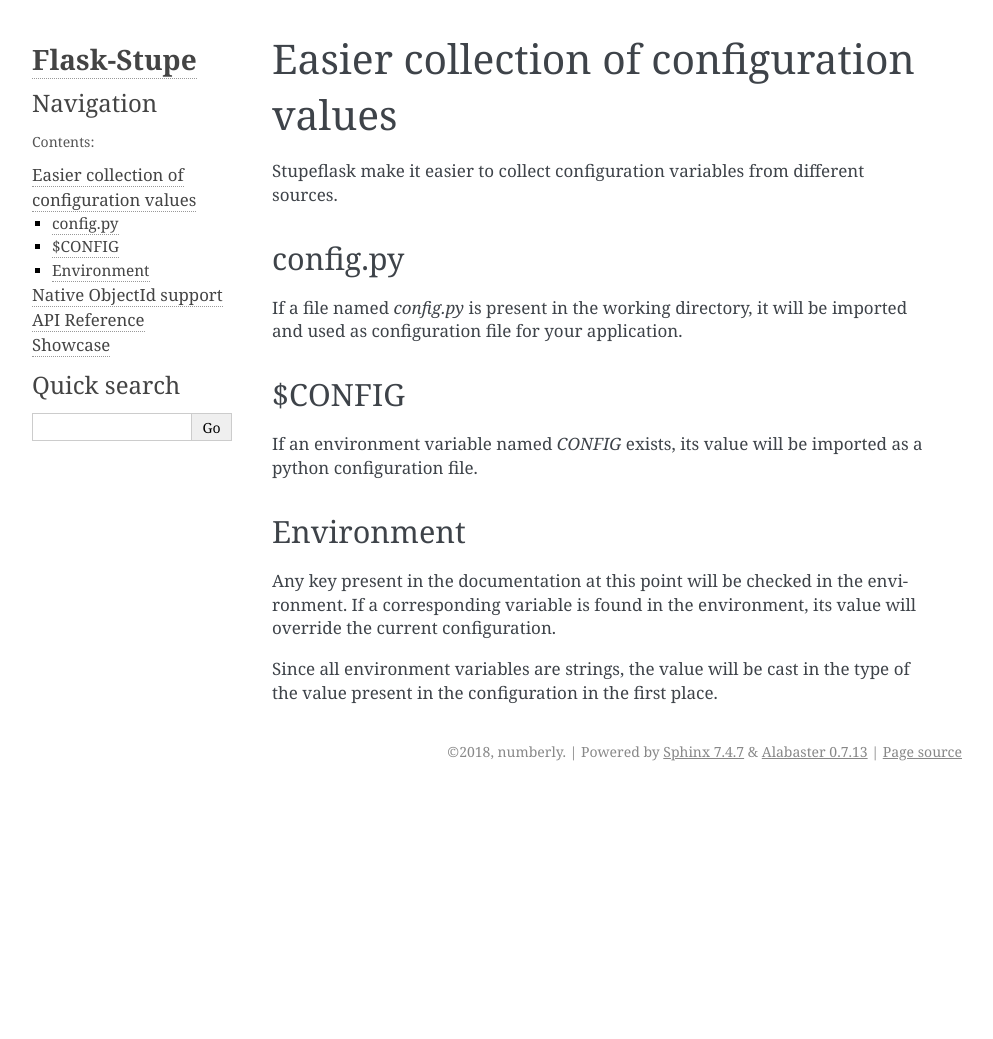
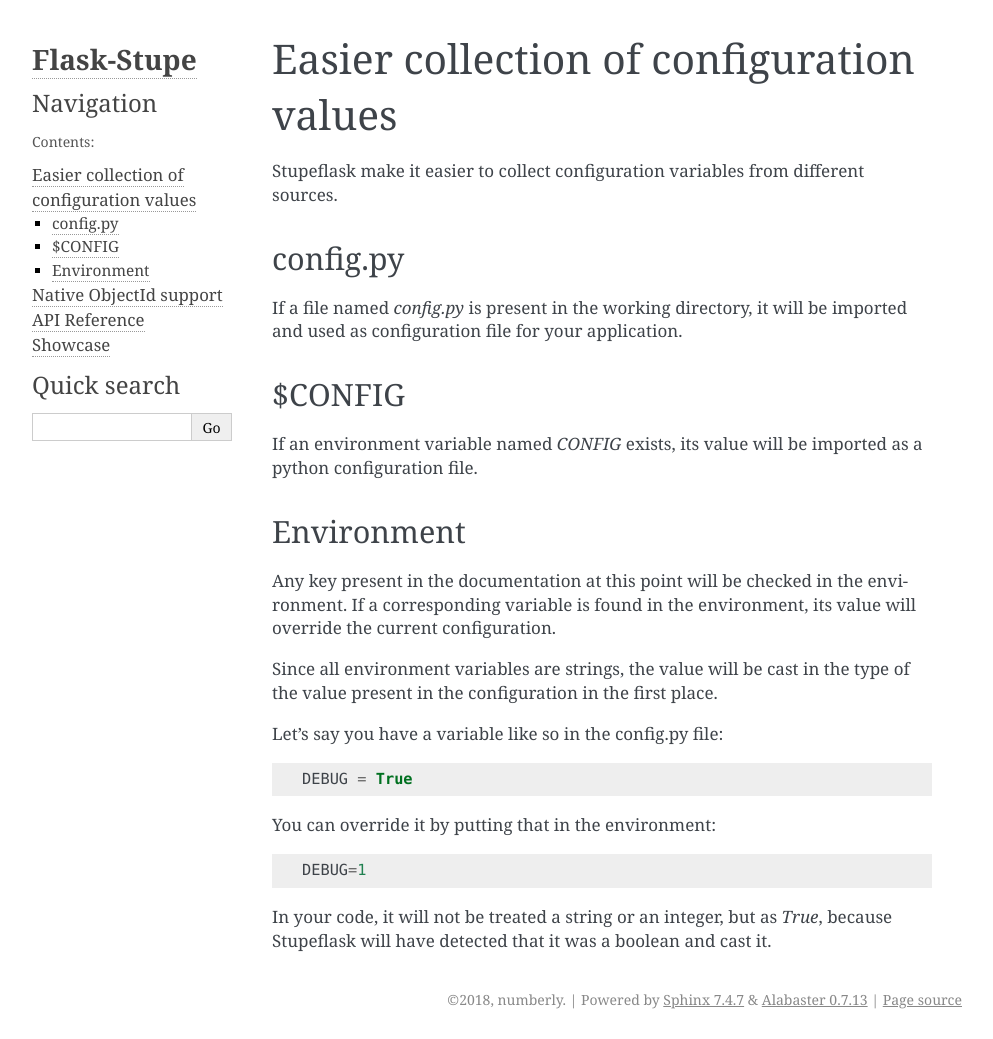
Before and after one commit to numberly/flask-stupe, a Sphinx documentation site: the page built from docs/source/config.rst, in a window 1280 px wide. Shown: the whole page, without its empty margins (148-1141 px from the left). Built offline with Sphinx 7.4.7, drawn with Linux system fonts in a browser that asks for light colours; before the commit the page ends 900 px from its top, so only the background shows below that.

Commit message:
Add an example of environment variable casting

```diff
--- a/docs/source/config.rst
+++ b/docs/source/config.rst
@@ -25,3 +25,18 @@
 
 Since all environment variables are strings, the value will be cast in the type
 of the value present in the configuration in the first place.
+
+Let's say you have a variable like so in the config.py file:
+
+.. code-block:: python
+
+    DEBUG = True
+
+You can override it by putting that in the environment:
+
+.. code-block:: python
+
+    DEBUG=1
+
+In your code, it will not be treated a string or an integer, but as `True`,
+because Stupeflask will have detected that it was a boolean and cast it.
```
